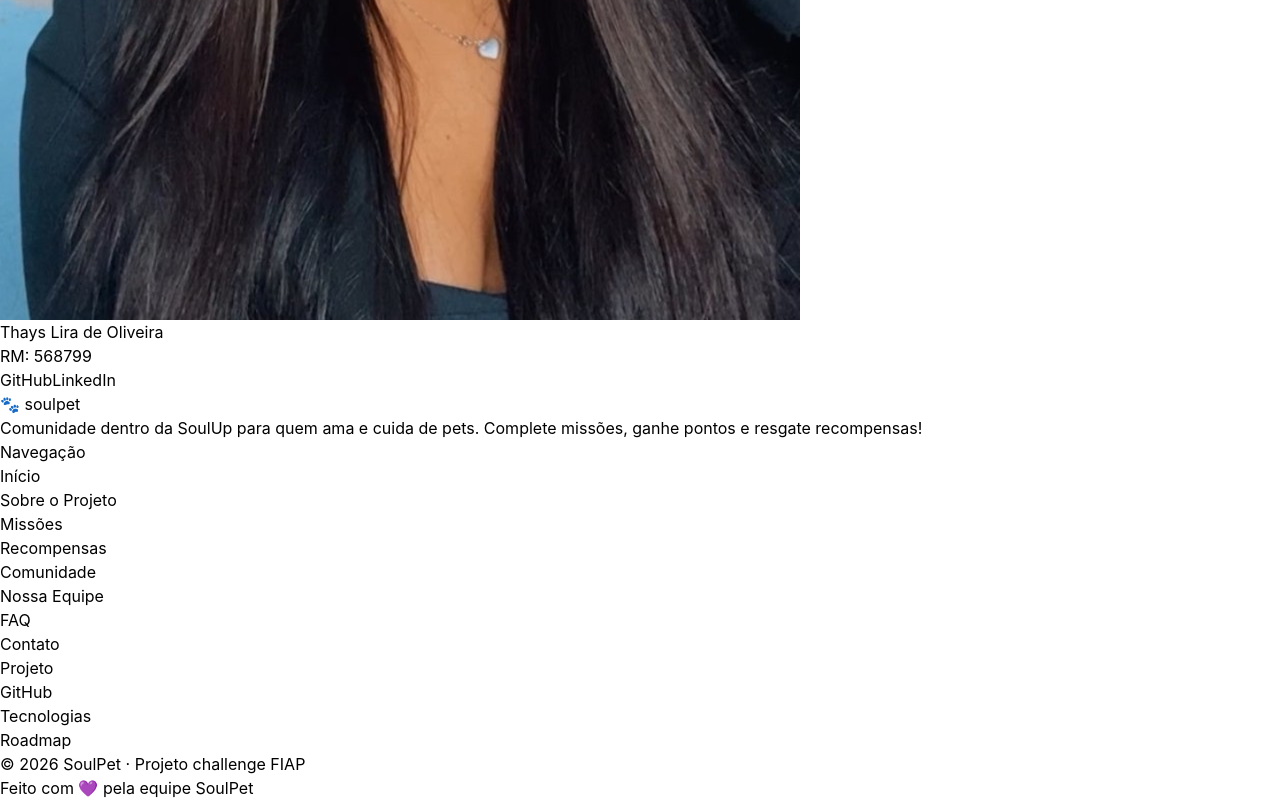
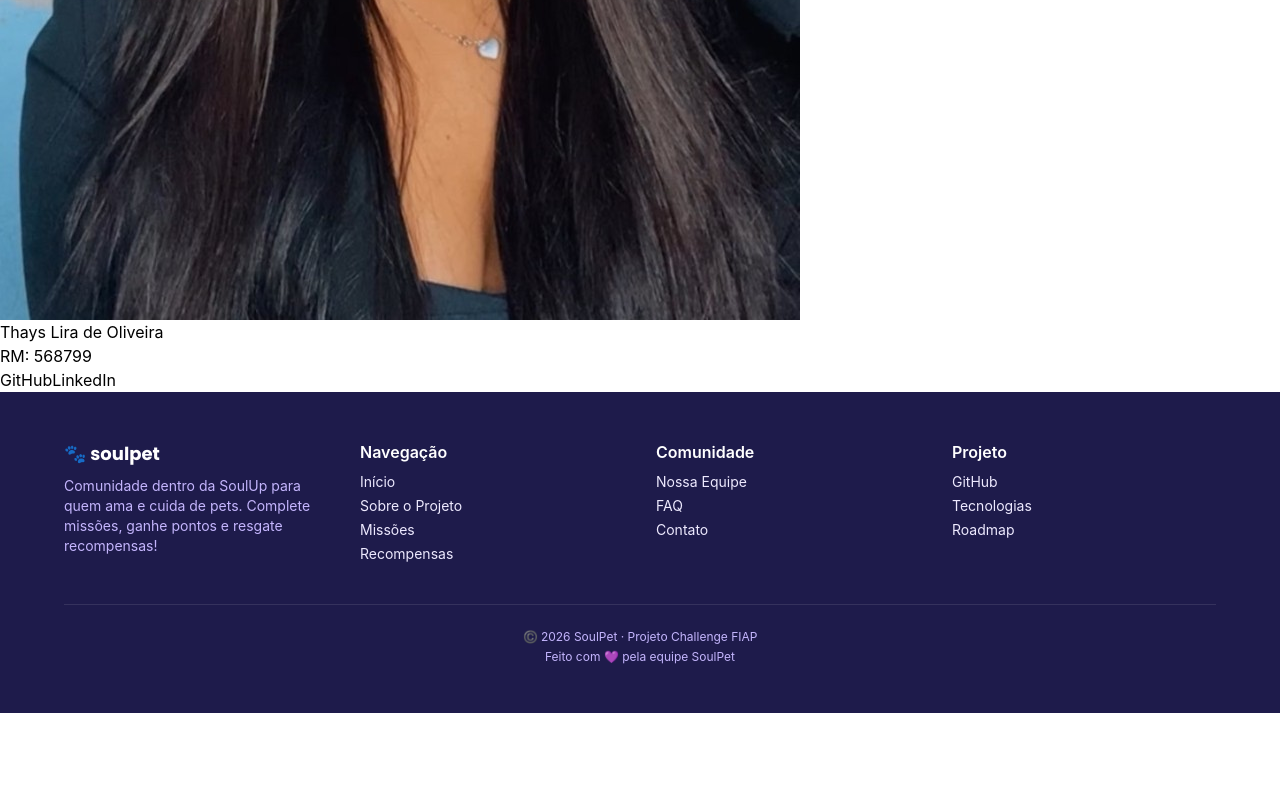
Before and after one commit to thaylira2026-hub/sprint3-soulpet-front-end, a React (Vite) app: page /integrantes in a window 1280 px wide. Shown: the part 5763-6563 px from the top of the page. After the commit the page ends 6476 px from the top, so only its background shows below. Built offline with nearby package versions, Linux system fonts and the light colour scheme.

Commit message:
estiliza componente Footer com Tailwind

```diff
--- a/src/components/footer.tsx
+++ b/src/components/footer.tsx
@@ -2,47 +2,56 @@ import { Link } from 'react-router-dom'
 
 const Footer = () => {
   return (
-    <footer>
+    <footer className="bg-bg-dark px-6 py-12 text-lilac-light">
+      <div className="mx-auto grid max-w-6xl grid-cols-1 gap-8 md:grid-cols-4">
         <div>
-        <div>
-          <div>
-            <div>🐾 soulpet</div>
-            <p>Comunidade dentro da SoulUp para quem ama e cuida de pets. Complete missões, ganhe pontos e resgate recompensas!</p>
+          <div className="font-display text-lg font-bold text-white">🐾 soulpet</div>
+          <p className="mt-2 text-sm text-lilac">
+            Comunidade dentro da SoulUp para quem ama e cuida de pets. Complete missões, ganhe pontos e resgate recompensas!
+          </p>
         </div>
 
         <div>
-            <h3>Navegação</h3>
-            <ul>
-              <li><Link to="/">Início</Link></li>
-              <li><Link to="/sobre">Sobre o Projeto</Link></li>
-              <li><Link to="/missoes">Missões</Link></li>
-              <li><Link to="/recompensas">Recompensas</Link></li>
+          <h3 className="font-semibold text-white">Navegação</h3>
+          <ul className="mt-2 space-y-1 text-sm">
+            <li><Link to="/" className="hover:text-white">Início</Link></li>
+            <li><Link to="/sobre" className="hover:text-white">Sobre o Projeto</Link></li>
+            <li><Link to="/missoes" className="hover:text-white">Missões</Link></li>
+            <li><Link to="/recompensas" className="hover:text-white">Recompensas</Link></li>
           </ul>
         </div>
 
         <div>
-            <h3>Comunidade</h3>
-            <ul>
-              <li><Link to="/integrantes">Nossa Equipe</Link></li>
-              <li><Link to="/faq">FAQ</Link></li>
-              <li><Link to="/contato">Contato</Link></li>
+          <h3 className="font-semibold text-white">Comunidade</h3>
+          <ul className="mt-2 space-y-1 text-sm">
+            <li><Link to="/integrantes" className="hover:text-white">Nossa Equipe</Link></li>
+            <li><Link to="/faq" className="hover:text-white">FAQ</Link></li>
+            <li><Link to="/contato" className="hover:text-white">Contato</Link></li>
           </ul>
         </div>
 
         <div>
-            <h3>Projeto</h3>
-            <ul>
-              <li><a href="#">GitHub</a></li>
-              <li><Link to="/sobre">Tecnologias</Link></li>
-              <li><Link to="/sobre">Roadmap</Link></li>
+          <h3 className="font-semibold text-white">Projeto</h3>
+          <ul className="mt-2 space-y-1 text-sm">
+            <li>
+              <a
+                href="https://github.com/thaylira2026-hub/sprint3-soulpet-front-end"
+                target="_blank"
+                rel="noopener noreferrer"
+                className="hover:text-white"
+              >
+                GitHub
+              </a>
+            </li>
+            <li><Link to="/sobre" className="hover:text-white">Tecnologias</Link></li>
+            <li><Link to="/sobre" className="hover:text-white">Roadmap</Link></li>
           </ul>
         </div>
       </div>
 
-        <div>
-          <p>© 2026 SoulPet · Projeto challenge FIAP</p>
-          <p>Feito com 💜 pela equipe SoulPet</p>
-        </div>
+      <div className="mx-auto mt-10 max-w-6xl border-t border-white/10 pt-6 text-center text-xs text-lilac">
+        <p>©️ 2026 SoulPet · Projeto Challenge FIAP</p>
+        <p className="mt-1">Feito com 💜 pela equipe SoulPet</p>
       </div>
     </footer>
   )
```
Lines whose indentation alone changed are shown as unchanged.
